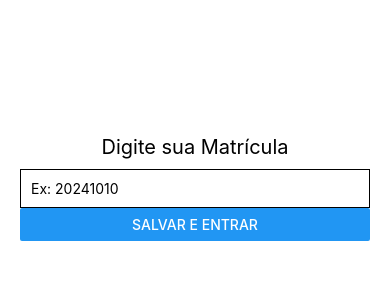
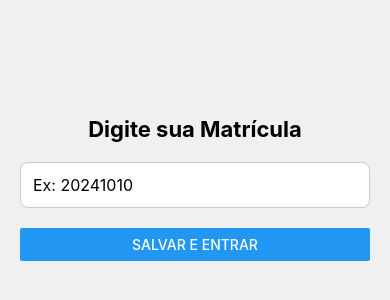
Before and after one commit to DarlanHenrique/school-attendance-app, a React Native app: screen / in a window 390 px wide. Shown: the part 234-534 px from the top of the page. Built offline with nearby package versions, Linux system fonts and the light colour scheme.

Commit message:
testing qrcode scanner

```diff
--- a/App.tsx
+++ b/App.tsx
@@ -1,17 +1,14 @@
 import React, { useState } from 'react';
-import { View, TextInput, Button, Text, ActivityIndicator } from 'react-native';
+import { View, TextInput, Button, Text, ActivityIndicator, StyleSheet } from 'react-native';
 import { useMatricula } from './src/hooks/useMatricula';
-
-const ScannerScreen = ({ matricula }: { matricula: string }) => {
-    return <Text>Logado com a matrícula: {matricula}. Pronto para escanear!</Text>
-}
+import { ScannerScreen } from './src/screens/ScannerScreen';
 
 const App = () => {
   const { matricula, saveMatricula, isLoading } = useMatricula();
   const [inputMatricula, setInputMatricula] = useState('');
 
   if (isLoading) {
-    return <ActivityIndicator size="large" />;
+    return <View style={styles.container}><ActivityIndicator size="large" /></View>;
   }
 
   if (matricula) {
@@ -19,15 +16,13 @@ const App = () => {
   }
 
   return (
-    <View style={{ flex: 1, justifyContent: 'center', padding: 20 }}>
-      <Text style={{ fontSize: 20, textAlign: 'center' }}>
-        Digite sua Matrícula
-      </Text>
+    <View style={styles.container}>
+      <Text style={styles.title}>Digite sua Matrícula</Text>
       <TextInput
         placeholder="Ex: 20241010"
         value={inputMatricula}
         onChangeText={setInputMatricula}
-        style={{ borderWidth: 1, padding: 10, marginTop: 10 }}
+        style={styles.input}
         keyboardType="numeric"
       />
       <Button
@@ -42,4 +37,28 @@ const App = () => {
   );
 };
 
+const styles = StyleSheet.create({
+    container: {
+        flex: 1,
+        justifyContent: 'center',
+        padding: 20,
+        backgroundColor: '#f0f0f0'
+    },
+    title: {
+        fontSize: 22,
+        fontWeight: 'bold',
+        textAlign: 'center',
+        marginBottom: 20
+    },
+    input: {
+        borderWidth: 1,
+        borderColor: '#ccc',
+        backgroundColor: 'white',
+        padding: 12,
+        borderRadius: 8,
+        fontSize: 16,
+        marginBottom: 20
+    }
+})
+
 export default App;
```
